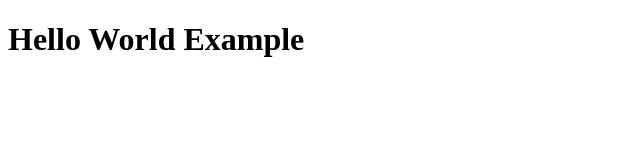
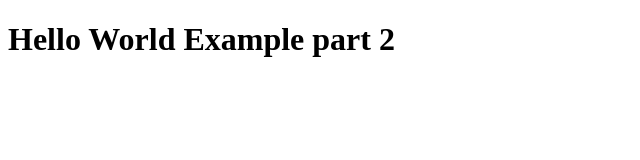
Before and after one commit to NidhiKumari0698/my-angular-project-github-actions, an Angular app: page / in a window 1280 px wide. Shown: the top 160 px of the page, without its empty margins (0-640 px from the left). Built offline with nearby package versions, Linux system fonts and the light colour scheme.

Commit message:
fix: text modified

```diff
--- a/src/app/app.component.html
+++ b/src/app/app.component.html
@@ -1 +1 @@
-<h1>Hello World Example</h1>
+<h1>Hello World Example part 2</h1>
```
